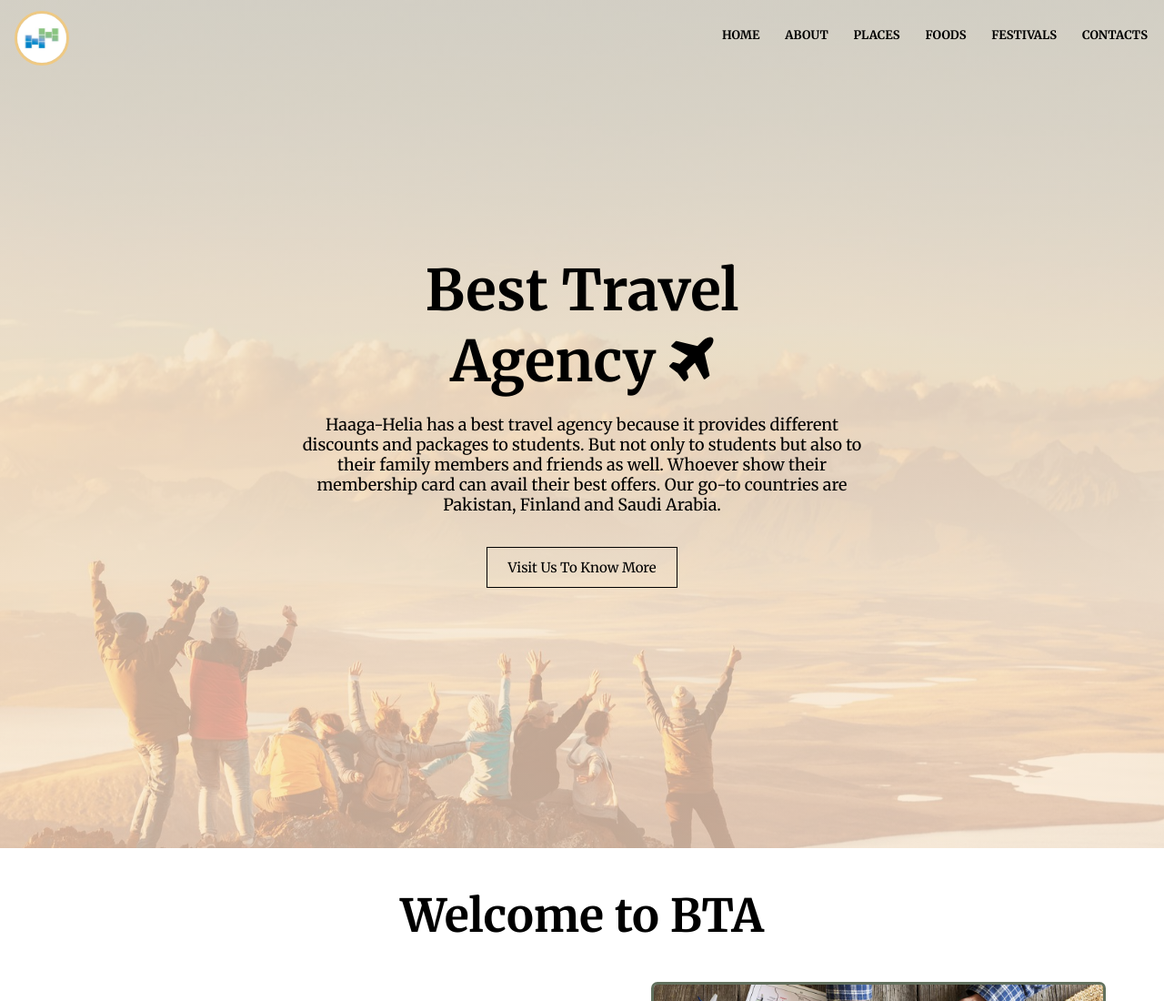
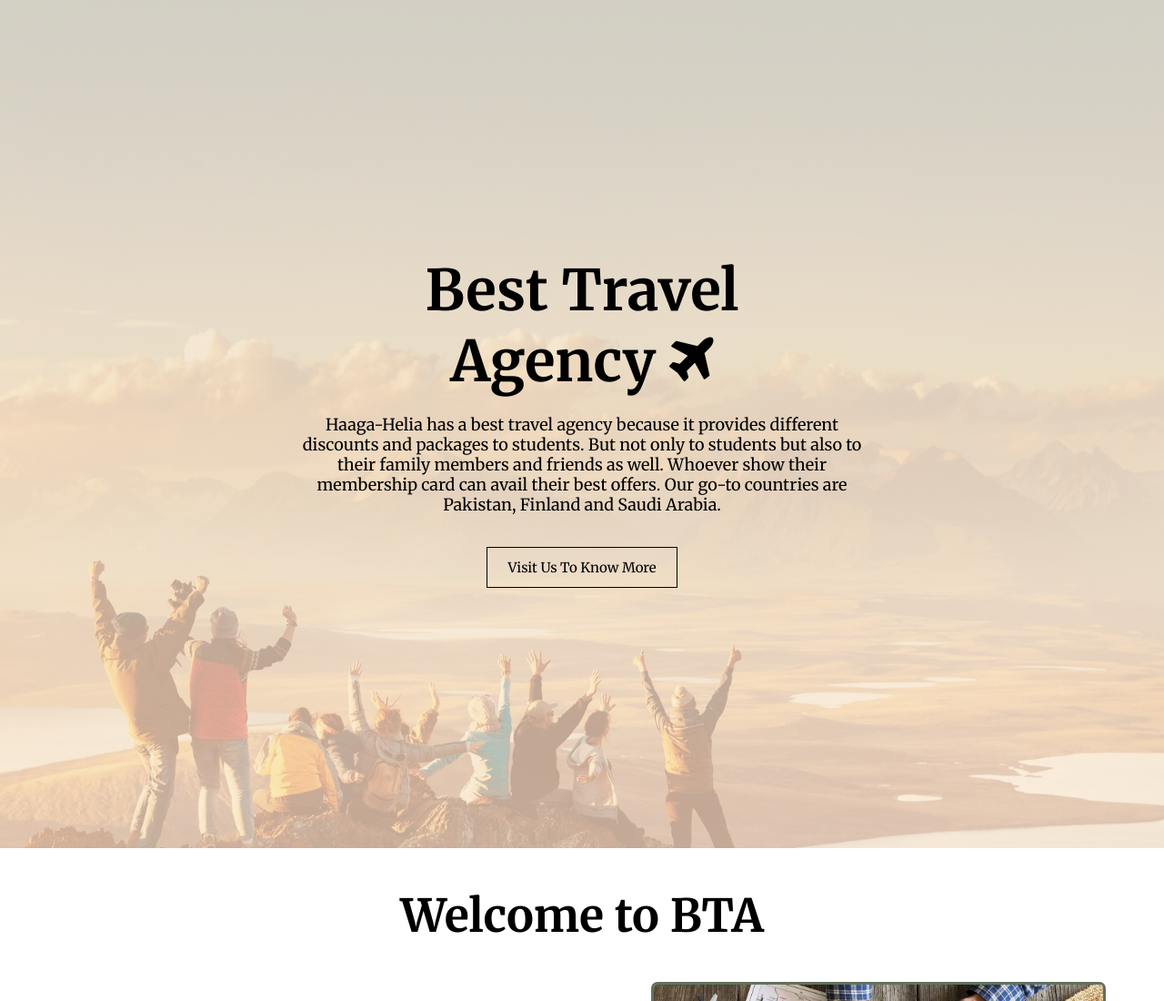
Before and after one commit to EzzaJalal/EzzaJalal.github.io, a plain HTML site: page digi-intro-end-project/index.html in a window 1280 px wide. Shown: the top 1100 px of the page at 91% size. Drawn offline with Linux system fonts and the light colour scheme.

Commit message:
Add files via upload

```diff
--- a/digi-intro-end-project/index.html
+++ b/digi-intro-end-project/index.html
@@ -14,22 +14,7 @@
 <body>
     <section class="first-page">
 
-        <nav>
-           <img class="logo" src="Images/HaagaHelia-logo.jpg" alt="Logo" width="60" height="60">
-           <div class="nav-links" id="navLinks">
-                <i class="fa fa-times" onclick="hideMenu()"></i>
-                <ul>
-                    <li><a href="index.html">HOME</a></li>
-                    <li><a href="about.html">ABOUT</a></li>
-                    <li><a href="places.html">PLACES</a></li>
-                    <li><a href="foods.html">FOODS</a></li>
-                    <li><a href="festivals.html">FESTIVALS</a></li>
-                    <li><a href="contact.html">CONTACTS</a></li>
-                </ul>
-           </div>
-           <i class="fa fa-bars" onclick="showMenu()"></i>
-        </nav>
-        <script src="script.js"></script>
+
 
         <div class="text-box">
             <h1>Best Travel Agency <i class="fa fa-plane"></i></h1>
```
